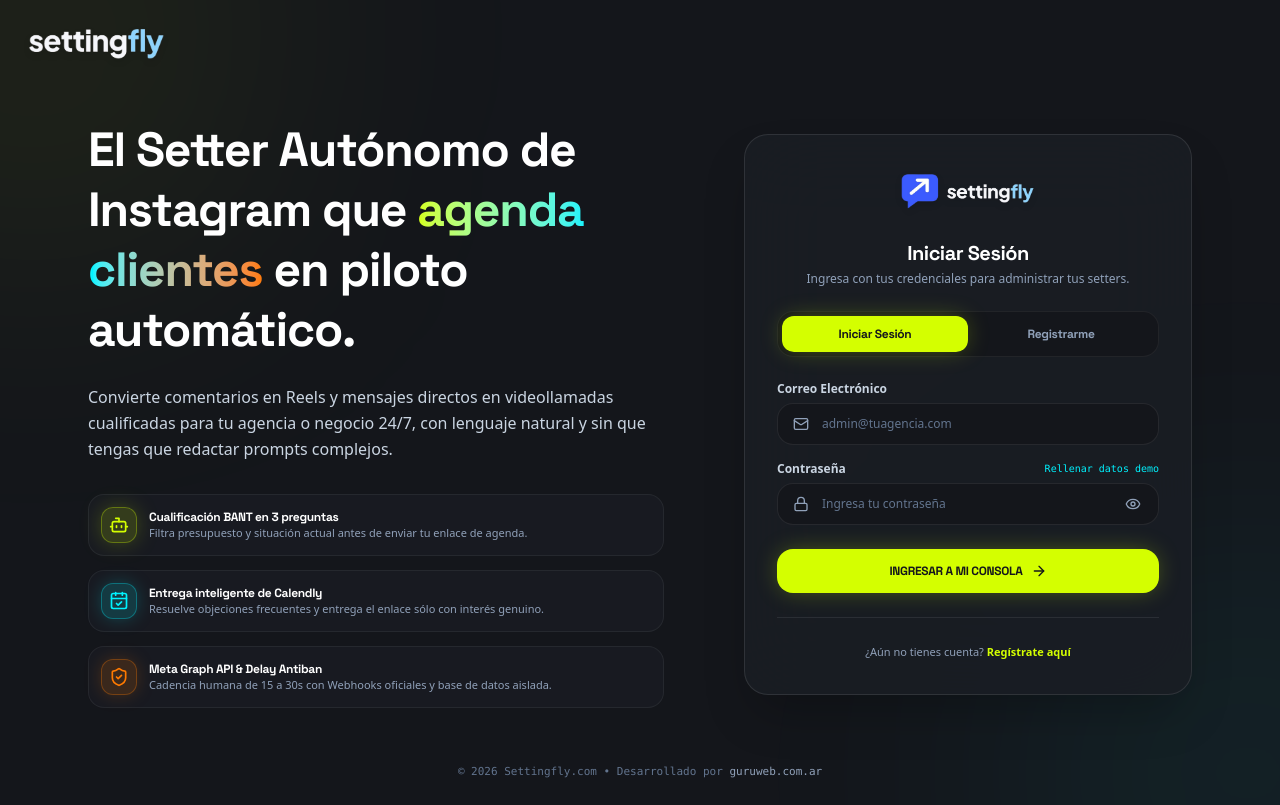
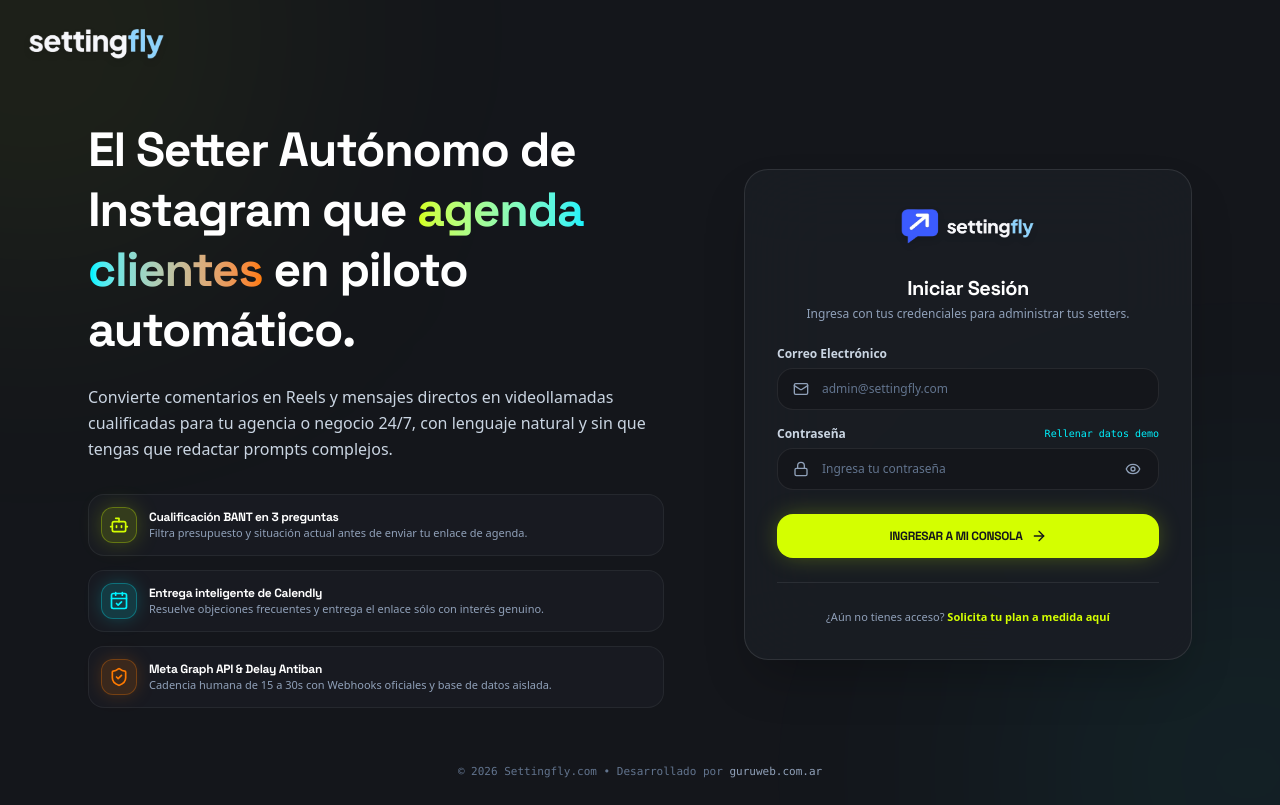
Before and after one commit to LucioVita/settingfly-posta, a Next.js app: page /login in a window 1280 px wide. Built offline with nearby package versions, Linux system fonts and the light colour scheme.

Commit message:
feat: remove public registration, only login and link to custom plan form

```diff
--- a/src/app/dashboard/page.tsx
+++ b/src/app/dashboard/page.tsx
@@ -634,40 +634,11 @@ export default function App() {
             </div>
 
             <h3 className="text-lg font-heading font-bold text-center text-white mb-1">
-              {authMode === "login" ? "Bienvenido de Vuelta" : "Crea tu Cuenta"}
+              Iniciar Sesión
             </h3>
             <p className="text-xs text-slate-400 text-center mb-6">
-              {authMode === "login"
-                ? "Accede para gestionar tu Setter IA y sincronizar Instagram."
-                : "Automatiza tus DMs y llamadas de ventas con IA en 2 minutos."}
+              Accede para gestionar tu Setter IA y sincronizar Instagram.
             </p>
-
-            <div className="flex bg-[#14161b] p-1 rounded-2xl mb-5 border border-white/[0.05]">
-              <button
-                type="button"
-                onClick={() => {
-                  setAuthMode("login");
-                  setAuthError("");
-                }}
-                className={`flex-1 py-2 rounded-xl text-xs font-bold transition-all ${
-                  authMode === "login" ? "bg-[#d4ff00] text-[#14161b] shadow-neon-lime" : "text-slate-400 hover:text-white"
-                }`}
-              >
-                Iniciar Sesión
-              </button>
-              <button
-                type="button"
-                onClick={() => {
-                  setAuthMode("register");
-                  setAuthError("");
-                }}
-                className={`flex-1 py-2 rounded-xl text-xs font-bold transition-all ${
-                  authMode === "register" ? "bg-[#d4ff00] text-[#14161b] shadow-neon-lime" : "text-slate-400 hover:text-white"
-                }`}
-              >
-                Registrarme
-              </button>
-            </div>
 
             {authError && (
               <div className="mb-4 p-3 rounded-xl bg-rose-500/10 border border-rose-500/30 text-rose-400 text-xs font-medium flex items-center gap-2">
@@ -677,20 +648,6 @@ export default function App() {
             )}
 
             <form onSubmit={handleAuthSubmit} className="flex flex-col gap-3.5">
-              {authMode === "register" && (
-                <div>
-                  <label className="text-[11px] font-semibold text-slate-300 block mb-1">Nombre o Agencia</label>
-                  <input
-                    type="text"
-                    required
-                    value={authName}
-                    onChange={(e) => setAuthName(e.target.value)}
-                    placeholder="Ej. Convexa Growth"
-                    className="w-full bg-[#14161b] border border-white/[0.08] rounded-xl px-3.5 py-2.5 text-xs text-white focus:outline-none focus:border-[#d4ff00] transition-colors"
-                  />
-                </div>
-              )}
-
               <div>
                 <label className="text-[11px] font-semibold text-slate-300 block mb-1">Correo Electrónico</label>
                 <input
@@ -698,7 +655,7 @@ export default function App() {
                   required
                   value={authEmail}
                   onChange={(e) => setAuthEmail(e.target.value)}
-                  placeholder="admin@tuagencia.com"
+                  placeholder="admin@settingfly.com"
                   className="w-full bg-[#14161b] border border-white/[0.08] rounded-xl px-3.5 py-2.5 text-xs text-white focus:outline-none focus:border-[#d4ff00] transition-colors"
                 />
               </div>
@@ -710,7 +667,7 @@ export default function App() {
                   required
                   value={authPassword}
                   onChange={(e) => setAuthPassword(e.target.value)}
-                  placeholder="Mínimo 6 caracteres"
+                  placeholder="Ingresa tu contraseña"
                   className="w-full bg-[#14161b] border border-white/[0.08] rounded-xl px-3.5 py-2.5 text-xs text-white focus:outline-none focus:border-[#d4ff00] transition-colors"
                 />
               </div>
@@ -720,9 +677,21 @@ export default function App() {
                 disabled={authLoading}
                 className="mt-2 w-full py-3 rounded-2xl bg-[#d4ff00] hover:bg-[#c6f000] text-[#14161b] font-heading font-extrabold text-xs uppercase tracking-wider shadow-neon-lime transition-all disabled:opacity-50"
               >
-                {authLoading ? "Procesando..." : authMode === "login" ? "Ingresar a mi Consola" : "Crear mi Cuenta Gratis"}
+                {authLoading ? "Procesando..." : "Ingresar a mi Consola"}
               </button>
             </form>
+
+            <div className="mt-5 pt-4 border-t border-white/[0.08] text-center">
+              <span className="text-[11px] text-slate-400">
+                ¿Aún no tienes cuenta?{" "}
+                <a
+                  href="/#contacto-custom"
+                  className="text-[#d4ff00] font-bold hover:underline"
+                >
+                  Solicita tu plan a medida aquí
+                </a>
+              </span>
+            </div>
           </div>
         </div>
       )}
--- a/src/app/login/page.tsx
+++ b/src/app/login/page.tsx
@@ -22,10 +22,8 @@ import {
 
 export default function LoginPage() {
   const router = useRouter();
-  const [mode, setMode] = useState<"login" | "register">("login");
   const [email, setEmail] = useState("");
   const [password, setPassword] = useState("");
-  const [name, setName] = useState("");
   const [showPassword, setShowPassword] = useState(false);
   const [isLoading, setIsLoading] = useState(false);
   const [errorMessage, setErrorMessage] = useState("");
@@ -38,31 +36,26 @@ export default function LoginPage() {
     setSuccessMessage("");
 
     try {
-      const endpoint = mode === "login" ? "/api/auth/login" : "/api/auth/register";
-      const payload = mode === "login" ? { email, password } : { email, password, name };
-
-      const res = await fetch(endpoint, {
+      const res = await fetch("/api/auth/login", {
         method: "POST",
         headers: { "Content-Type": "application/json" },
-        body: JSON.stringify(payload),
+        body: JSON.stringify({ email, password }),
       });
 
       const data = await res.json();
 
       if (!res.ok) {
-        setErrorMessage(data.error || "Error al procesar la solicitud.");
+        setErrorMessage(data.error || "Credenciales incorrectas.");
         setIsLoading(false);
         return;
       }
 
-      setSuccessMessage(
-        mode === "login" ? "¡Sesión iniciada! Redirigiendo..." : "¡Cuenta creada exitosamente! Redirigiendo..."
-      );
+      setSuccessMessage("¡Sesión iniciada! Redirigiendo a tu consola...");
 
       setTimeout(() => {
         router.push("/dashboard");
         router.refresh();
-      }, 1000);
+      }, 800);
     } catch {
       setErrorMessage("Error de conexión al servidor. Inténtalo de nuevo.");
       setIsLoading(false);
@@ -70,9 +63,8 @@ export default function LoginPage() {
   };
 
   const handleQuickDemo = () => {
-    setEmail("demo@settingfly.com");
-    setPassword("password123");
-    setName("Agencia Growth Pro");
+    setEmail("admin@settingfly.com");
+    setPassword("admin123456");
   };
 
   return (
@@ -161,43 +153,11 @@ export default function LoginPage() {
 
           <div className="text-center mb-6">
             <h2 className="text-xl font-heading font-extrabold text-white">
-              {mode === "login" ? "Iniciar Sesión" : "Crear Cuenta Nueva"}
+              Iniciar Sesión
             </h2>
             <p className="text-xs text-slate-400 mt-1">
-              {mode === "login"
-                ? "Ingresa con tus credenciales para administrar tus setters."
-                : "Configura tu asistente IA en menos de 2 minutos."}
+              Ingresa con tus credenciales para administrar tus setters.
             </p>
-          </div>
-
-          {/* Mode Switcher Pills */}
-          <div className="flex bg-[#14161b] p-1 rounded-2xl mb-6 border border-white/[0.06]">
-            <button
-              type="button"
-              onClick={() => {
-                setMode("login");
-                setErrorMessage("");
-                setSuccessMessage("");
-              }}
-              className={`flex-1 py-2.5 rounded-xl text-xs font-heading font-bold transition-all ${
-                mode === "login" ? "bg-[#d4ff00] text-[#14161b] shadow-neon-lime" : "text-slate-400 hover:text-white"
-              }`}
-            >
-              Iniciar Sesión
-            </button>
-            <button
-              type="button"
-              onClick={() => {
-                setMode("register");
-                setErrorMessage("");
-                setSuccessMessage("");
-              }}
-              className={`flex-1 py-2.5 rounded-xl text-xs font-heading font-bold transition-all ${
-                mode === "register" ? "bg-[#d4ff00] text-[#14161b] shadow-neon-lime" : "text-slate-400 hover:text-white"
-              }`}
-            >
-              Registrarme
-            </button>
           </div>
 
           {/* Feedback Alerts */}
@@ -217,23 +177,6 @@ export default function LoginPage() {
 
           {/* Form */}
           <form onSubmit={handleSubmit} className="flex flex-col gap-4">
-            {mode === "register" && (
-              <div className="flex flex-col gap-1.5">
-                <label className="text-xs font-semibold text-slate-300">Nombre de tu Marca o Agencia</label>
-                <div className="relative flex items-center">
-                  <Building className="size-4 text-slate-400 absolute left-4 pointer-events-none" />
-                  <input
-                    type="text"
-                    required
-                    value={name}
-                    onChange={(e) => setName(e.target.value)}
-                    placeholder="Ej. Convexa Growth"
-                    className="w-full bg-[#14161b] border border-white/[0.08] rounded-2xl pl-11 pr-4 py-3 text-xs text-white focus:outline-none focus:border-[#d4ff00] transition-colors placeholder:text-slate-500 font-medium"
-                  />
-                </div>
-              </div>
-            )}
-
             <div className="flex flex-col gap-1.5">
               <label className="text-xs font-semibold text-slate-300">Correo Electrónico</label>
               <div className="relative flex items-center">
@@ -243,7 +186,7 @@ export default function LoginPage() {
                   required
                   value={email}
                   onChange={(e) => setEmail(e.target.value)}
-                  placeholder="admin@tuagencia.com"
+                  placeholder="admin@settingfly.com"
                   className="w-full bg-[#14161b] border border-white/[0.08] rounded-2xl pl-11 pr-4 py-3 text-xs text-white focus:outline-none focus:border-[#d4ff00] transition-colors placeholder:text-slate-500 font-medium"
                 />
               </div>
@@ -252,7 +195,6 @@ export default function LoginPage() {
             <div className="flex flex-col gap-1.5">
               <div className="flex items-center justify-between">
                 <label className="text-xs font-semibold text-slate-300">Contraseña</label>
-                {mode === "login" && (
                 <button
                   type="button"
                   onClick={handleQuickDemo}
@@ -260,7 +202,6 @@ export default function LoginPage() {
                 >
                   Rellenar datos demo
                 </button>
-                )}
               </div>
               <div className="relative flex items-center">
                 <Lock className="size-4 text-slate-400 absolute left-4 pointer-events-none" />
@@ -269,7 +210,7 @@ export default function LoginPage() {
                   required
                   value={password}
                   onChange={(e) => setPassword(e.target.value)}
-                  placeholder={mode === "login" ? "Ingresa tu contraseña" : "Mínimo 6 caracteres"}
+                  placeholder="Ingresa tu contraseña"
                   className="w-full bg-[#14161b] border border-white/[0.08] rounded-2xl pl-11 pr-11 py-3 text-xs text-white focus:outline-none focus:border-[#d4ff00] transition-colors placeholder:text-slate-500 font-medium"
                 />
                 <button
@@ -287,26 +228,21 @@ export default function LoginPage() {
               disabled={isLoading}
               className="mt-2 w-full py-3.5 rounded-2xl bg-[#d4ff00] hover:bg-[#c6f000] text-[#14161b] font-heading font-extrabold text-xs uppercase tracking-wider shadow-neon-lime transition-all flex items-center justify-center gap-2 disabled:opacity-50"
             >
-              <span>{isLoading ? "Procesando..." : mode === "login" ? "Ingresar a mi Consola" : "Crear Cuenta & Comenzar"}</span>
+              <span>{isLoading ? "Procesando..." : "Ingresar a mi Consola"}</span>
               <ArrowRight className="size-4" />
             </button>
           </form>
 
-          {/* Footer note */}
+          {/* Footer note: Redirigir a solicitar plan a medida */}
           <div className="mt-6 pt-5 border-t border-white/[0.08] text-center">
             <span className="text-[11px] text-slate-400">
-              {mode === "login" ? "¿Aún no tienes cuenta?" : "¿Ya tienes una cuenta registrada?"}{" "}
-              <button
-                type="button"
-                onClick={() => {
-                  setMode(mode === "login" ? "register" : "login");
-                  setErrorMessage("");
-                  setSuccessMessage("");
-                }}
+              ¿Aún no tienes acceso?{" "}
+              <Link
+                href="/#contacto-custom"
                 className="text-[#d4ff00] font-bold hover:underline"
               >
-                {mode === "login" ? "Regístrate aquí" : "Inicia sesión"}
-              </button>
+                Solicita tu plan a medida aquí
+              </Link>
             </span>
           </div>
         </div>
```
Lines whose indentation alone changed are shown as unchanged.
